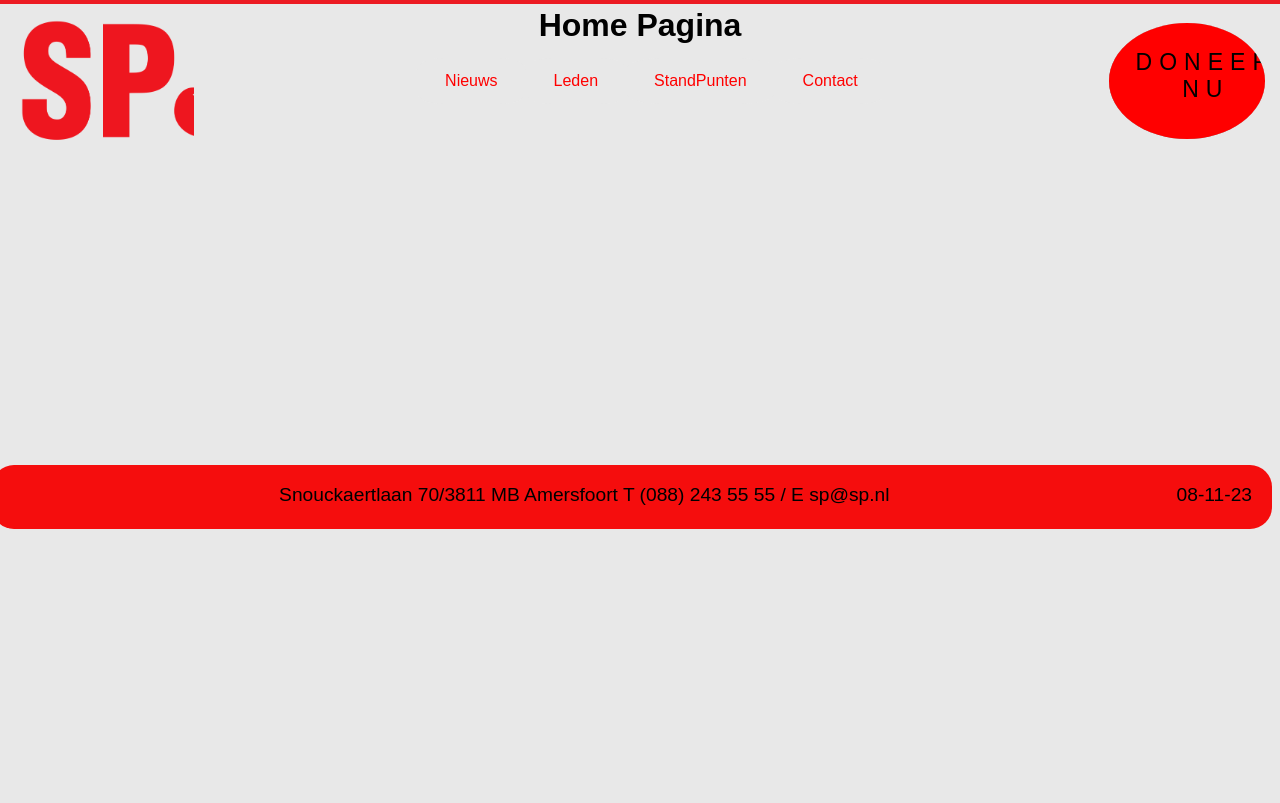
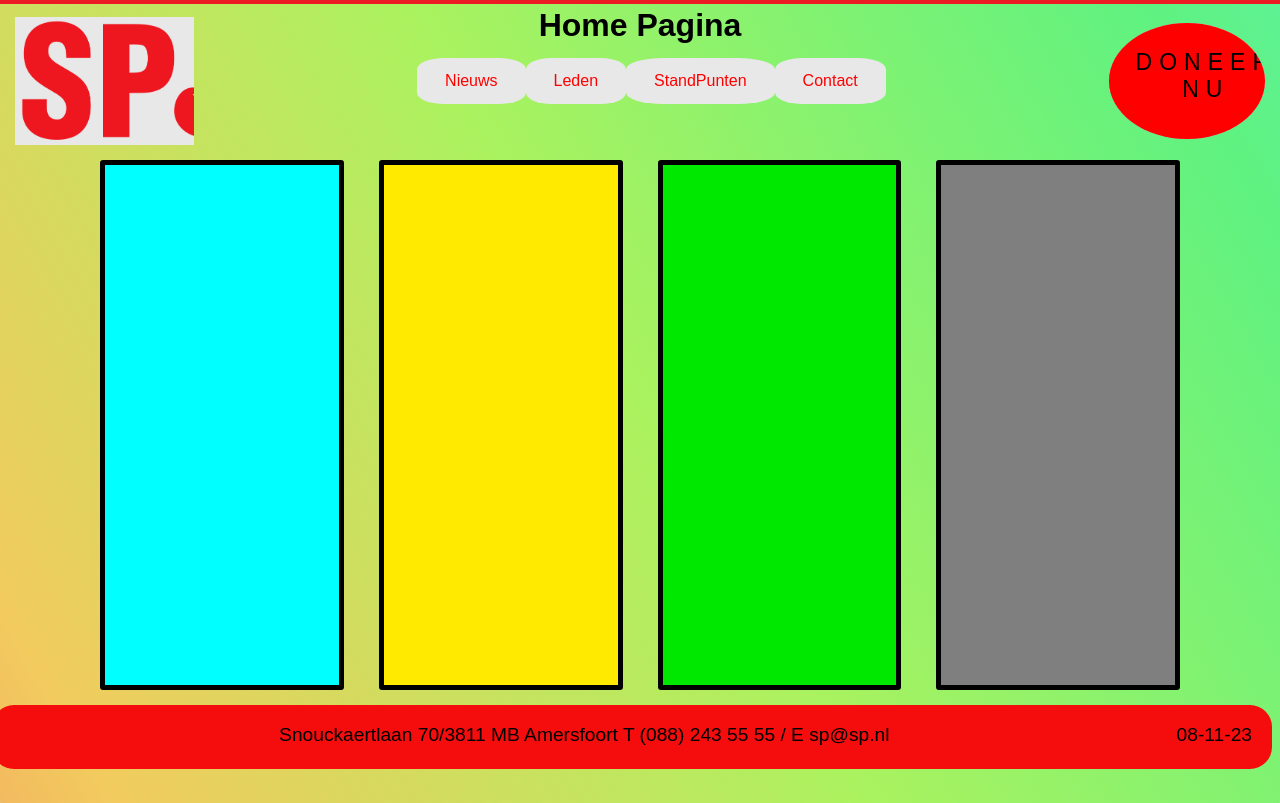
Before and after one commit to MaenZaza/Project2, a PHP site: page /index.php in a window 1280 px wide. Before the commit the page ends 529 px from the top, so only its background shows below. Run offline with PHP 8.4, Linux system fonts and the light colour scheme.

Commit message:
New codes here

```diff
--- a/Header.php
+++ b/Header.php
@@ -4,7 +4,7 @@
     <a id="Logo" href="index.php"></a>
 
   <div class="Menu">
-    <a href="Nieuws.php" class="btn Nieuws">Nieuws</a>
+    <a href="Nieuws.php" class="btn NieuwsM">Nieuws</a>
     <a href="Leden.php" class="btn Leden">Leden</a>
     <a href="StandPunten.php" class="btn StandPunten">StandPunten</a>
     <a href="Contact.php" class="btn Contact">Contact</a>
--- a/Style.css
+++ b/Style.css
@@ -72,7 +72,7 @@ a {
   background: #ff0000;
 }
 
-.Nieuws {
+.NieuwsM {
   color: rgb(255, 0, 0)
 }
 
@@ -189,7 +189,6 @@ a {
 
 .Onderwerp{
   grid-area: Onderwerp;
-  height: 40vh;
 }
 
 
--- a/Style2.css
+++ b/Style2.css
@@ -0,0 +1,65 @@
+/* index */
+#indexPage{
+    display: grid;
+    grid-template-areas: 'Nieuws1 Nieuws2 Nieuws3 Nieuws4';
+    grid-column-gap: 35px;
+    margin: 15px 100px;
+}
+.Nieuws {
+    --border-width: 3px;
+    height: 65vh;
+    border: 5px solid #000000;
+
+    border-radius: var(--border-width);
+
+}
+.N1 {
+    grid-area: Nieuws1;
+    background-color: aqua;
+
+}
+.N2 {
+    grid-area: Nieuws2;
+    background-color: rgb(255, 234, 0);
+}
+.N3 {
+    grid-area: Nieuws3;
+    background-color: rgb(0, 232, 0);
+}
+.N4 {
+    grid-area: Nieuws4;
+    background-color: rgb(127, 127, 127);
+}
+
+.Nieuws::after {
+      position: absolute;
+      content: "";
+      top: calc(-1 * var(--border-width));
+      left: calc(-1 * var(--border-width));
+      z-index: -1;
+      width: calc(100% + var(--border-width) * 2);
+      height: calc(100% + var(--border-width) * 2);
+      background: linear-gradient(
+        60deg,
+        hsl(224, 85%, 66%),
+        hsl(269, 85%, 66%),
+        hsl(314, 85%, 66%),
+        hsl(359, 85%, 66%),
+        hsl(44, 85%, 66%),
+        hsl(89, 85%, 66%),
+        hsl(134, 85%, 66%),
+        hsl(179, 85%, 66%)
+      );
+      background-size: 300% 300%;
+      background-position: 0 50%;
+      border-radius: calc(2 * var(--border-width));
+      animation: moveGradient 4s alternate infinite;
+    }
+
+
+  @keyframes moveGradient {
+    50% {
+      background-position: 100% 50%;
+    }
+  }
+  /* The last thing is to fix the border of the Nieuws.
--- a/index.php
+++ b/index.php
@@ -18,10 +18,10 @@
 include "Header.php"
 ?>
 <div id="indexPage" class="Onderwerp">
-    <div></div>
-    <div></div>
-    <div></div>
-    <div></div>
+    <div class="Nieuws N1"></div>
+    <div class="Nieuws N2"></div>
+    <div class="Nieuws N3"></div>
+    <div class="Nieuws N4"></div>
 
 </div>
 
```
